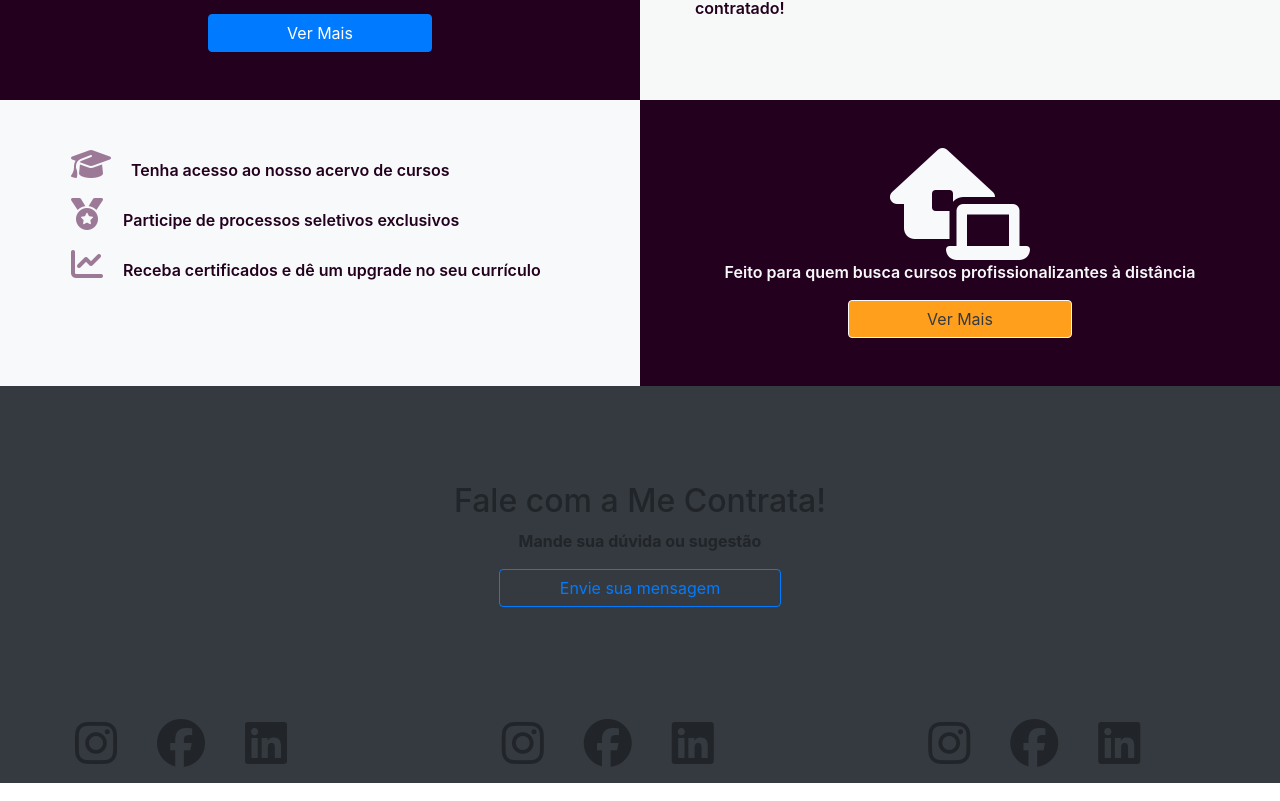
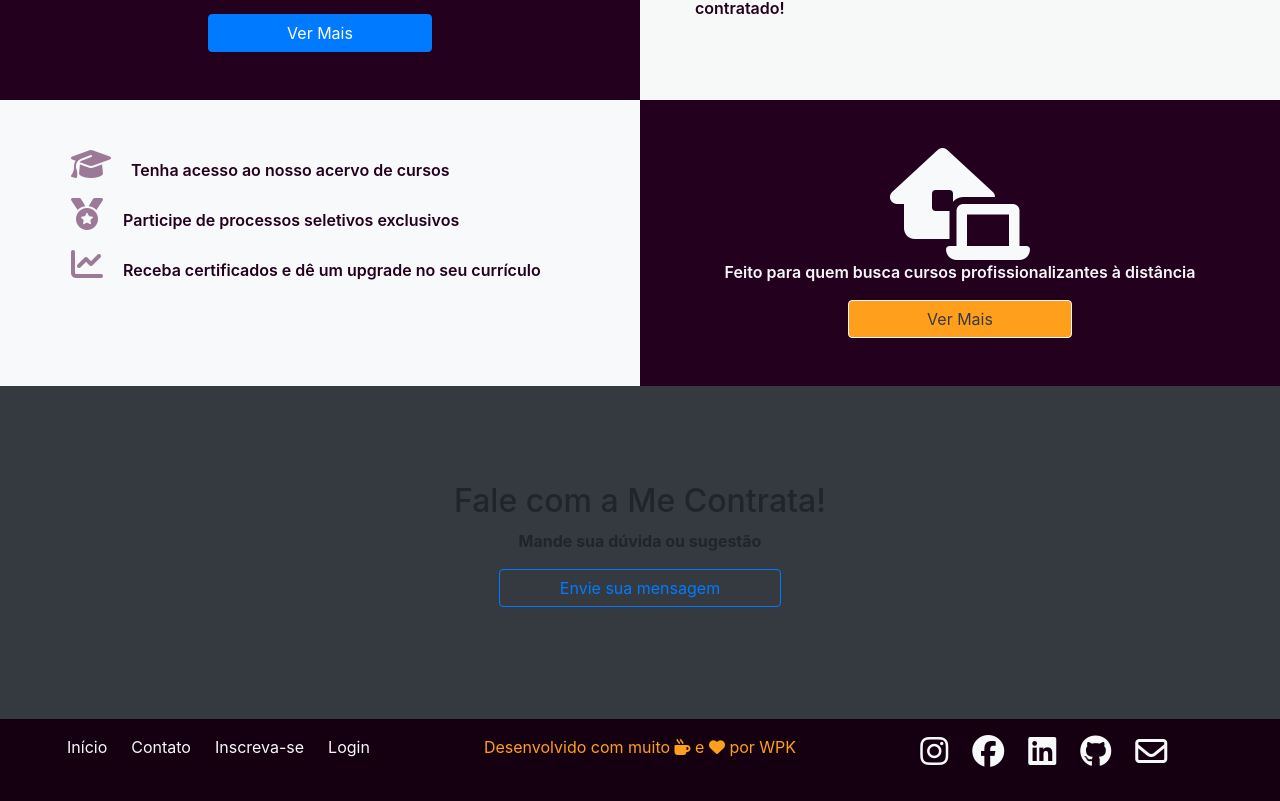
Before and after one commit to PedroSalvino/projeto-me-contrata-2021, an Angular app: page / in a window 1280 px wide. Shown: the part 616-1417 px from the top of the page. Built offline with nearby package versions, Linux system fonts and the light colour scheme.

Commit message:
3 files modified

```diff
--- a/src/app/footer/footer.component.css
+++ b/src/app/footer/footer.component.css
@@ -2,5 +2,8 @@ ul {
   display: flex;
 }
 li {
-  margin: 0 20px;
+  margin: 0 12px;
 }
+footer {
+  background-color: #140011;
+}
--- a/src/app/footer/footer.component.html
+++ b/src/app/footer/footer.component.html
@@ -1,59 +1,53 @@
-<footer class="container-fluid bg-dark navbar-dark">
+<footer class="container-fluid py-3">
   <div class="row">
-    <div class="col-md-4 text-center">
+    <div class="col-md-4">
       <ul>
+        <li><a class="text-light" [routerLink]="['']">Início</a></li>
+        <li><a class="text-light" [routerLink]="['contato']">Contato</a></li>
         <li>
-          <a>
-            <i class="fab fa-instagram fa-3x"></i>
-          </a>
+          <a class="text-light" [routerLink]="['cadastro']">Inscreva-se</a>
         </li>
         <li>
-          <a>
-            <i class="fab fa-facebook fa-3x"></i>
-          </a>
-        </li>
-        <li>
-          <a>
-            <i class="fab fa-linkedin fa-3x"></i>
-          </a>
+          <a
+            class="text-light click-modal"
+            data-toggle="modal"
+            data-target="#exampleModal"
+            >Login</a
+          >
         </li>
       </ul>
     </div>
     <div class="col-md-4 text-center">
-      <ul>
-        <li>
-          <a>
-            <i class="fab fa-instagram fa-3x"></i>
-          </a>
-        </li>
-        <li>
-          <a>
-            <i class="fab fa-facebook fa-3x"></i>
-          </a>
-        </li>
-        <li>
-          <a>
-            <i class="fab fa-linkedin fa-3x"></i>
-          </a>
-        </li>
-      </ul>
+      <p class="text-alerta">
+        Desenvolvido com muito <i class="fas fa-mug-hot"></i> e
+        <i class="fas fa-heart"></i> por
+        <a class="text-alerta" href="https://linktr.ee/equipewpk">WPK</a>
+      </p>
     </div>
     <div class="col-md-4 text-center">
       <ul>
         <li>
-          <a>
-            <i class="fab fa-instagram fa-3x"></i>
-          </a>
+          <a class="text-light" href="#"
+            ><i class="fab fa-instagram fa-2x"></i
+          ></a>
         </li>
         <li>
-          <a>
-            <i class="fab fa-facebook fa-3x"></i>
-          </a>
+          <a class="text-light" href="#"
+            ><i class="fab fa-facebook fa-2x"></i
+          ></a>
         </li>
         <li>
-          <a>
-            <i class="fab fa-linkedin fa-3x"></i>
-          </a>
+          <a class="text-light" href="#"
+            ><i class="fab fa-linkedin fa-2x"></i
+          ></a>
+        </li>
+        <li>
+          <a class="text-light" href="#"><i class="fab fa-github fa-2x"></i></a>
+        </li>
+        <li>
+          <a class="text-light" href="#"
+            ><i class="far fa-envelope fa-2x"></i
+          ></a>
         </li>
       </ul>
     </div>
--- a/src/styles.css
+++ b/src/styles.css
@@ -27,3 +27,7 @@
 ul {
   list-style-type: none;
 }
+
+.click-modal {
+  cursor: pointer;
+}
```
